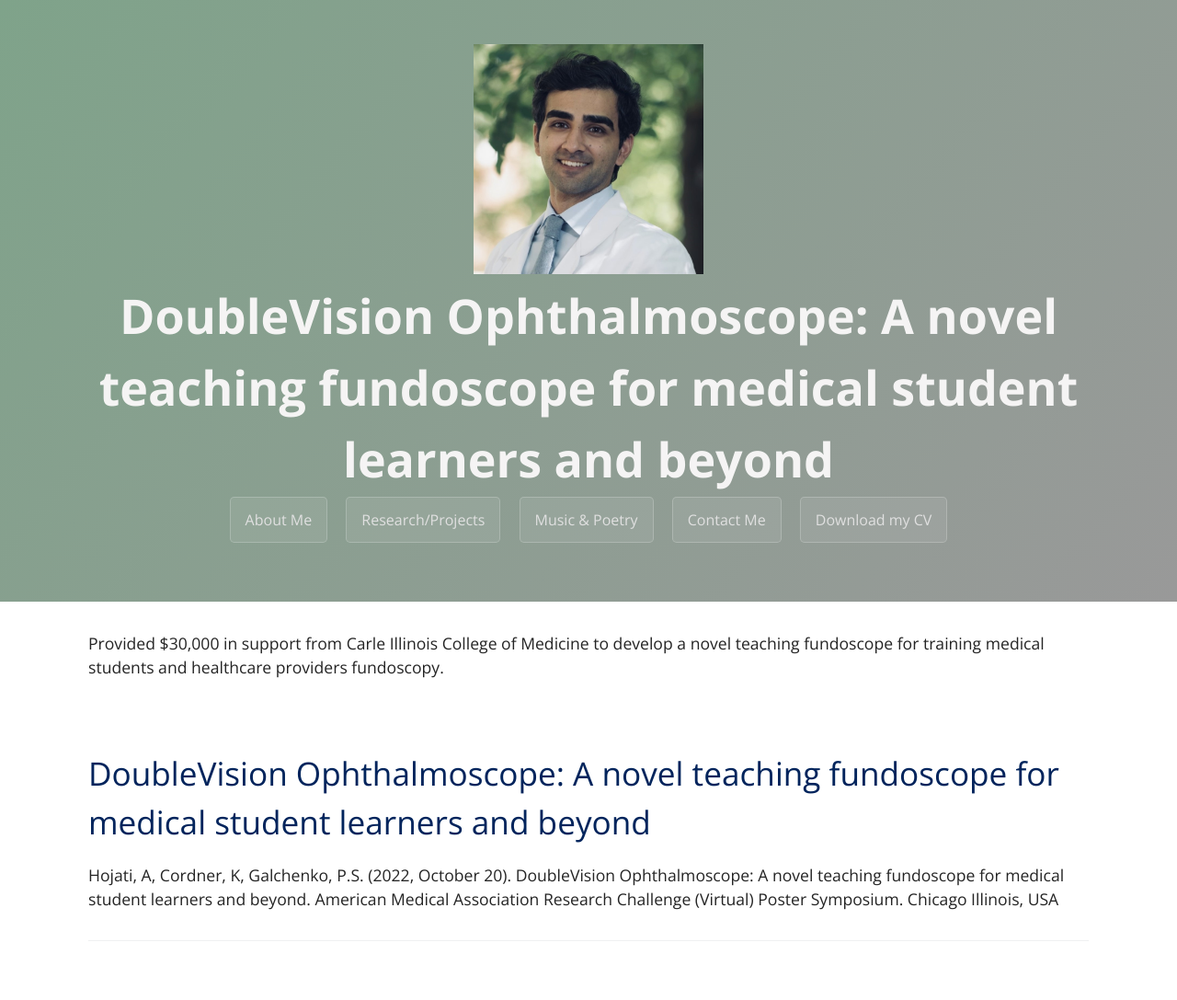
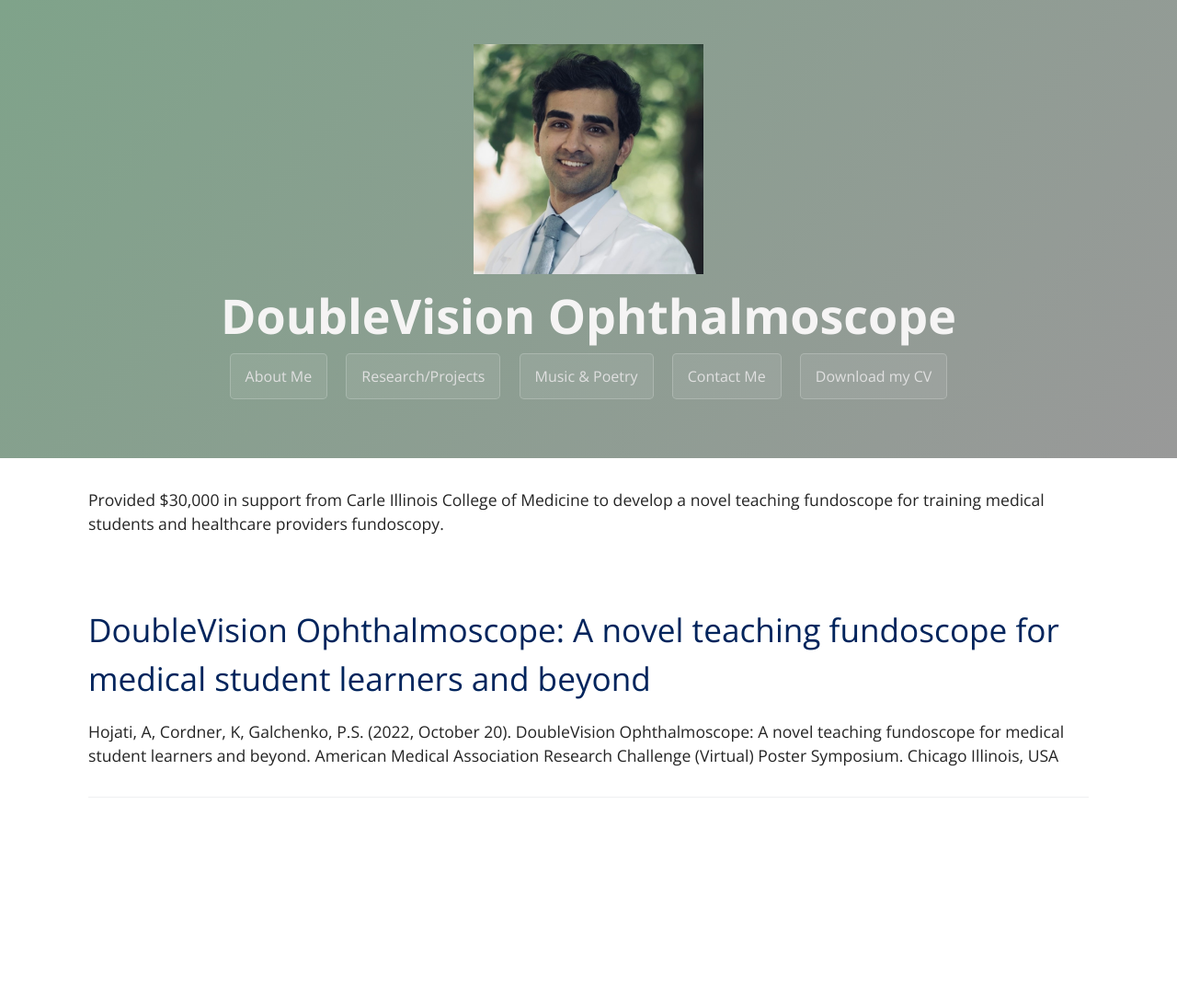
Before and after one commit to EyeCanDoIt/EyeCanDoIt.github.io, a Jekyll site: the page built from doublevision.md, in a window 1280 px wide. Shown: the whole page at 92% size. Built offline with Jekyll 4.4.1, drawn with Linux system fonts in a browser that asks for light colours; after the commit the page ends 931 px from its top, so only the background shows below that.

Commit message:
Update doublevision.md

```diff
--- a/doublevision.md
+++ b/doublevision.md
@@ -1,5 +1,5 @@
 ---
-title: "DoubleVision Ophthalmoscope: A novel teaching fundoscope for medical student learners and beyond"
+title: DoubleVision Ophthalmoscope
 layout: template
 filename: doublevision
 ---
```
